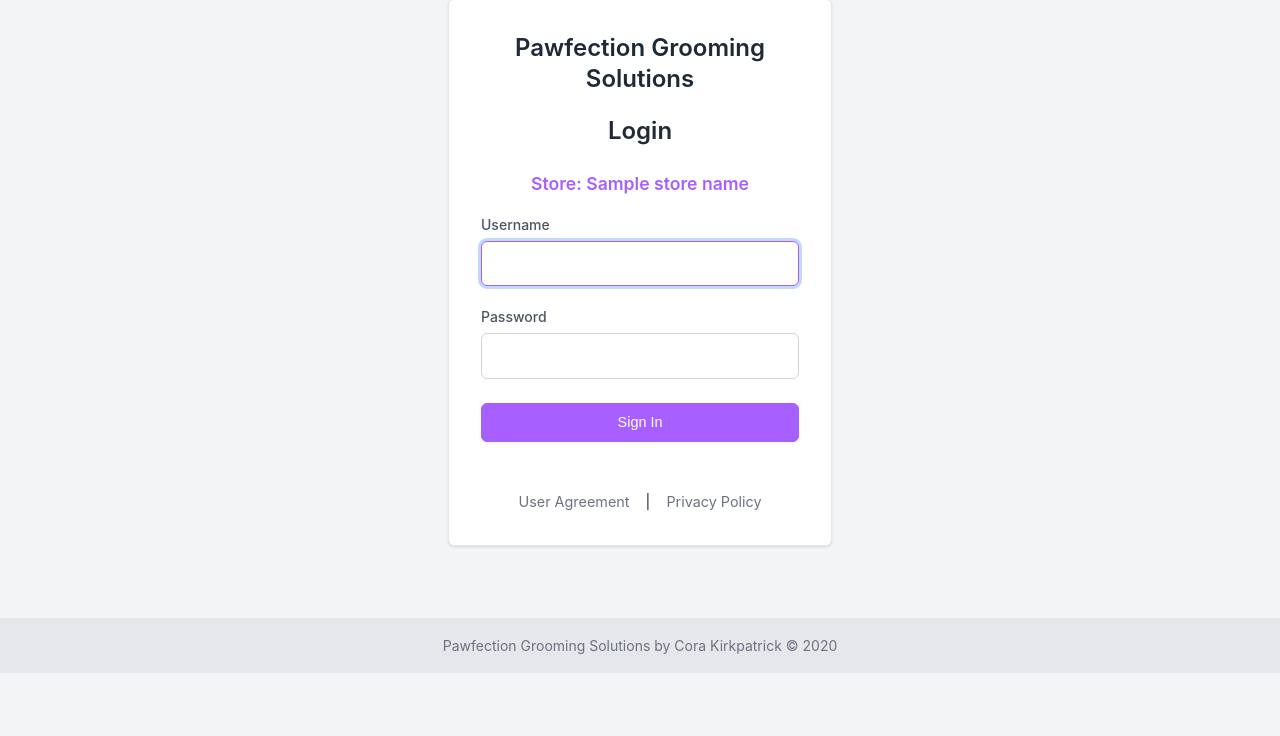
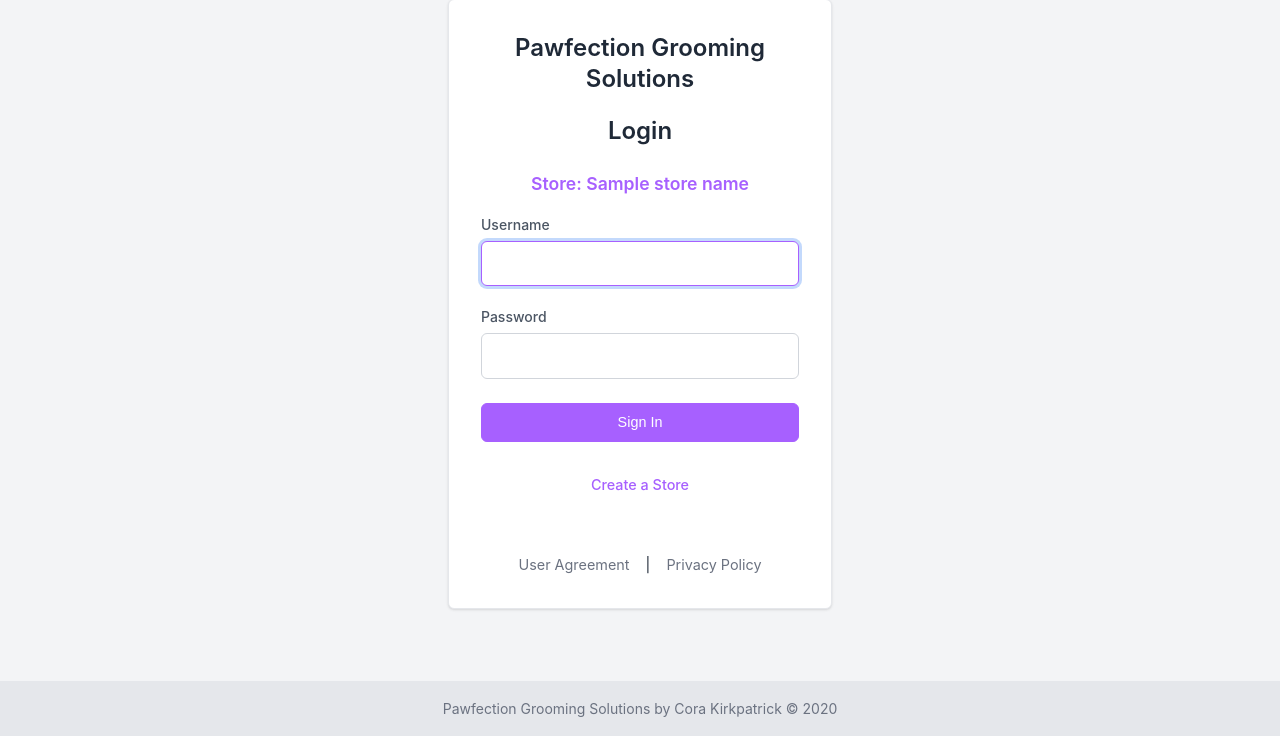
Before and after one commit to CoraReneeOfficial/pawfection_testing, a Flask app: template templates/login.html in a window 1280 px wide. Shown: the part 470-1206 px from the top of the page. Before the commit the page ends 1143 px from the top, so only its background shows below. Run offline with Flask 3, Linux system fonts and the light colour scheme; the template is opened without the code that fills it: most values are stand-ins (such as "Sample title", 1, 10 or a date in 2020).

Commit message:
Update login.html

```diff
--- a/templates/login.html
+++ b/templates/login.html
@@ -62,6 +62,10 @@
             </div>
         </form>
 
+        <div class="form-link" style="text-align: center; margin-top: 1.5rem;">
+            <a href="{{ url_for('store_register') }}" class="button button-secondary">Create a Store</a>
+        </div>
+
         {% if show_initial_setup %}
         <p class="form-link" style="text-align: center; margin-top: 1.5rem;">
             No accounts found. <a href="{{ url_for('auth.initial_setup') }}">Perform initial setup?</a>
```
